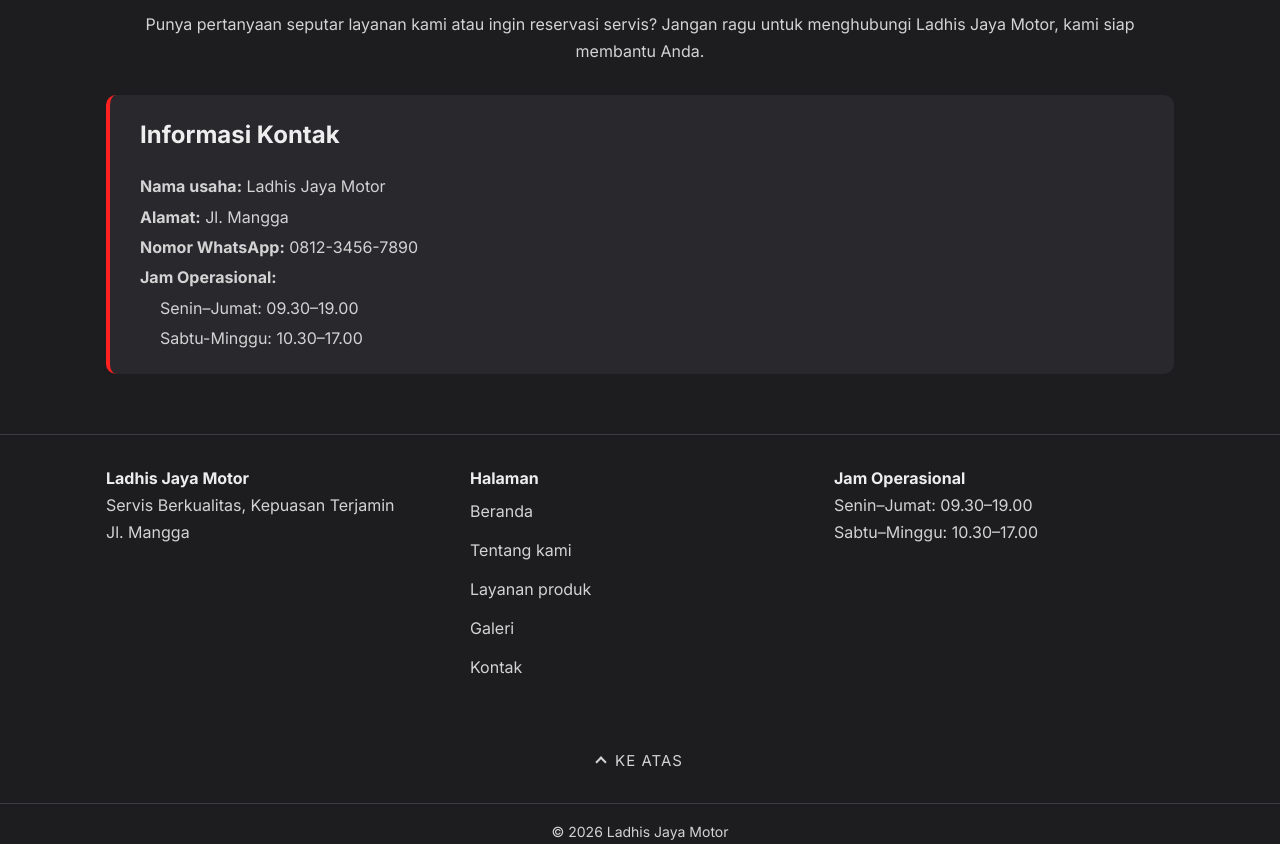
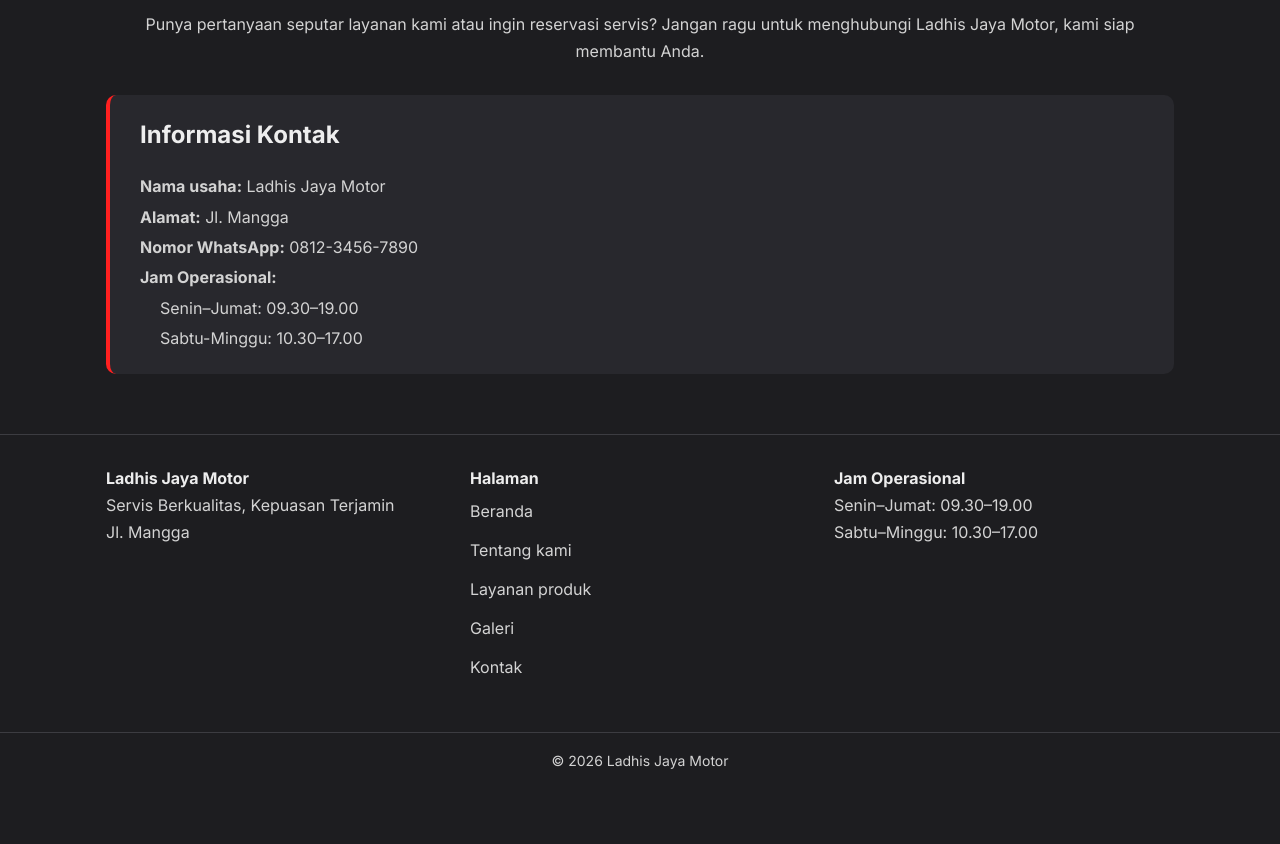
Before and after one commit to Shin78iq/ladhis-jaya-motor, a plain HTML site: page kontak.html in a window 1280 px wide. Shown: the part 189-1033 px from the top of the page. After the commit the page ends 961 px from the top, so only its background shows below. Drawn offline with Linux system fonts and the light colour scheme.

Commit message:
Remove back-to-top link from kontak.html
Removed back-to-top link from the footer.

```diff
--- a/kontak.html
+++ b/kontak.html
@@ -77,10 +77,6 @@
             </div>
         </div>
     </footer>
-   <a href="#" class="back-to-top">
-        <span class="panah" aria-hidden="true"></span>
-        Ke Atas
-    </a>
     <p class="footer-copy">© 2026 Ladhis Jaya Motor</p>
 </body>
 </html>
```
